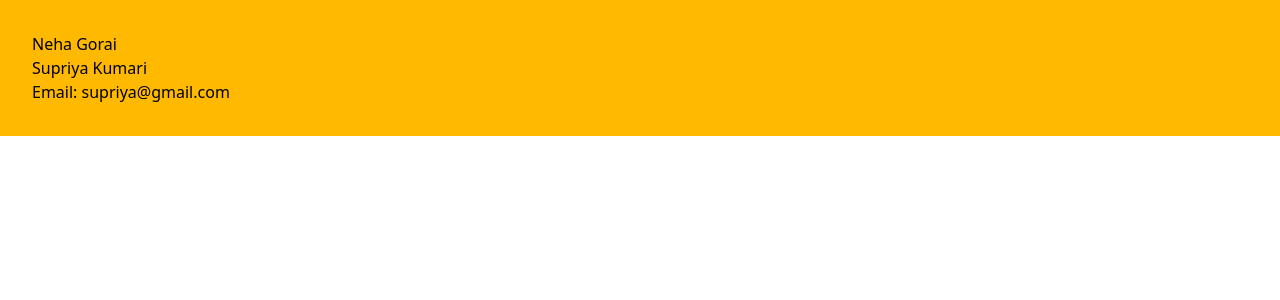
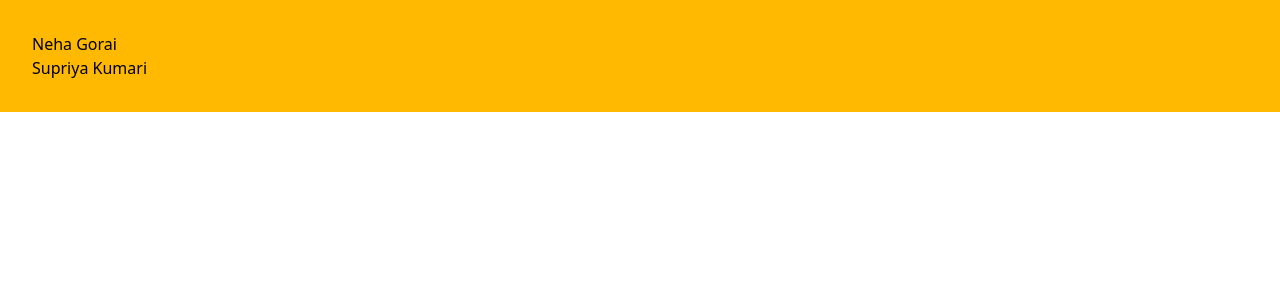
Before and after one commit to NehaGorai/practice, a React (Vite) app: page / in a window 1280 px wide. Shown: the top 300 px of the page. Built offline with nearby package versions, Linux system fonts and the light colour scheme.

Commit message:
remove one consumer

```diff
--- a/src/components/Card.jsx
+++ b/src/components/Card.jsx
@@ -1,18 +1,11 @@
 import React from 'react'
 import Details from './Details'
-import { Mydata2 } from '../App'
+
 function Card() {
   return (
 <>
 <Details/>
-<Mydata2.Consumer>
- {(val)=>{
-return(
-    <>
-    <h1>Email: {val.email}</h1></>
-)
- }}
-</Mydata2.Consumer>
+
 
 </>
   )
```
